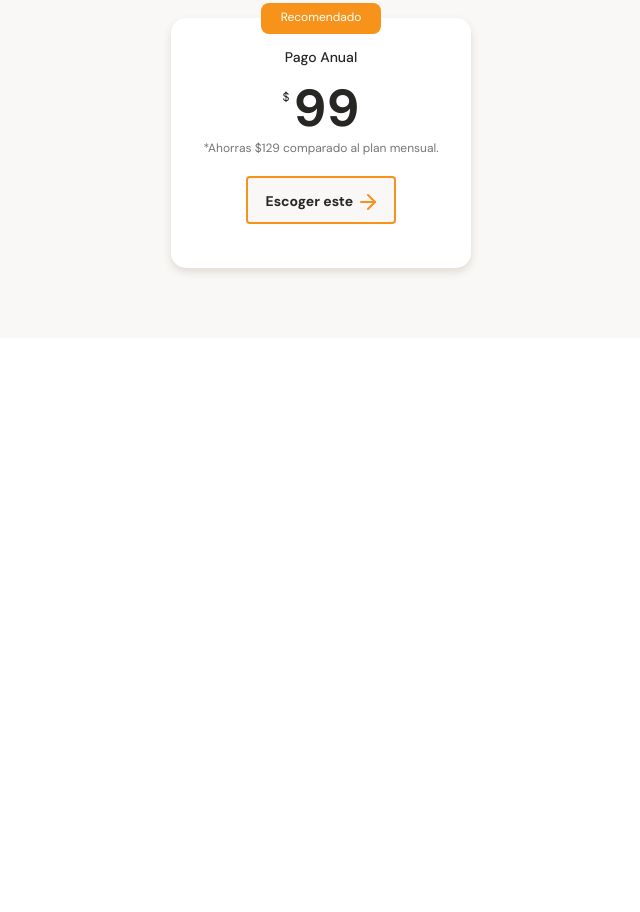
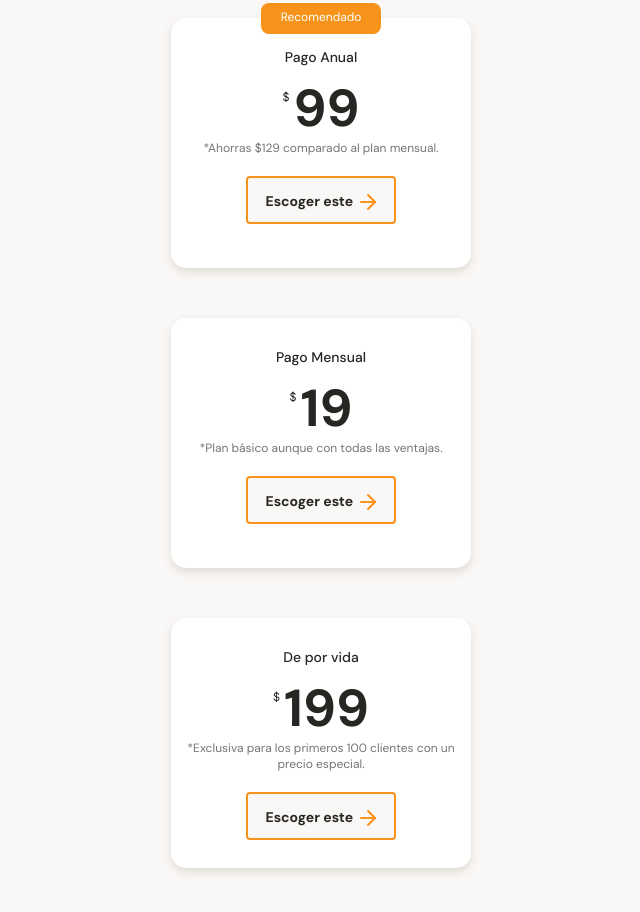
Before and after one commit to MarioSalinas1605/Batabit-Front, a plain HTML site: page index.html in a window 1280 px wide. Shown: the part 2779-3691 px from the top of the page, without its empty margins (319-959 px from the left). Before the commit the page ends 3117 px from the top, so only its background shows below. Drawn offline with Linux system fonts and the light colour scheme.

Commit message:
feat: carousel items of product detail section

```diff
--- a/index.html
+++ b/index.html
@@ -115,6 +115,26 @@
                     </div>
                 </article>
             </section>
+            <section class="plans-container--slider">
+                <article class="plans-container--card">
+                    <div class="plan-info-container">
+                        <h3 class="plan-card-title">Pago Mensual</h3>
+                        <p class="plan-card--price"> <span>$</span>19</p>
+                        <p class="plan-card--saving">*Plan básico aunque con todas las ventajas.</p>
+                        <button class="plan-card--ca">Escoger este <span></span></button>
+                    </div>
+                </article>
+            </section>
+            <section class="plans-container--slider">
+                <article class="plans-container--card">
+                    <div class="plan-info-container">
+                        <h3 class="plan-card-title">De por vida</h3>
+                        <p class="plan-card--price"> <span>$</span>199</p>
+                        <p class="plan-card--saving">*Exclusiva para los primeros 100 clientes con un precio especial.</p>
+                        <button class="plan-card--ca">Escoger este <span></span></button>
+                    </div>
+                </article>
+            </section>
         </section>
     </main>
     <footer></footer>
```
